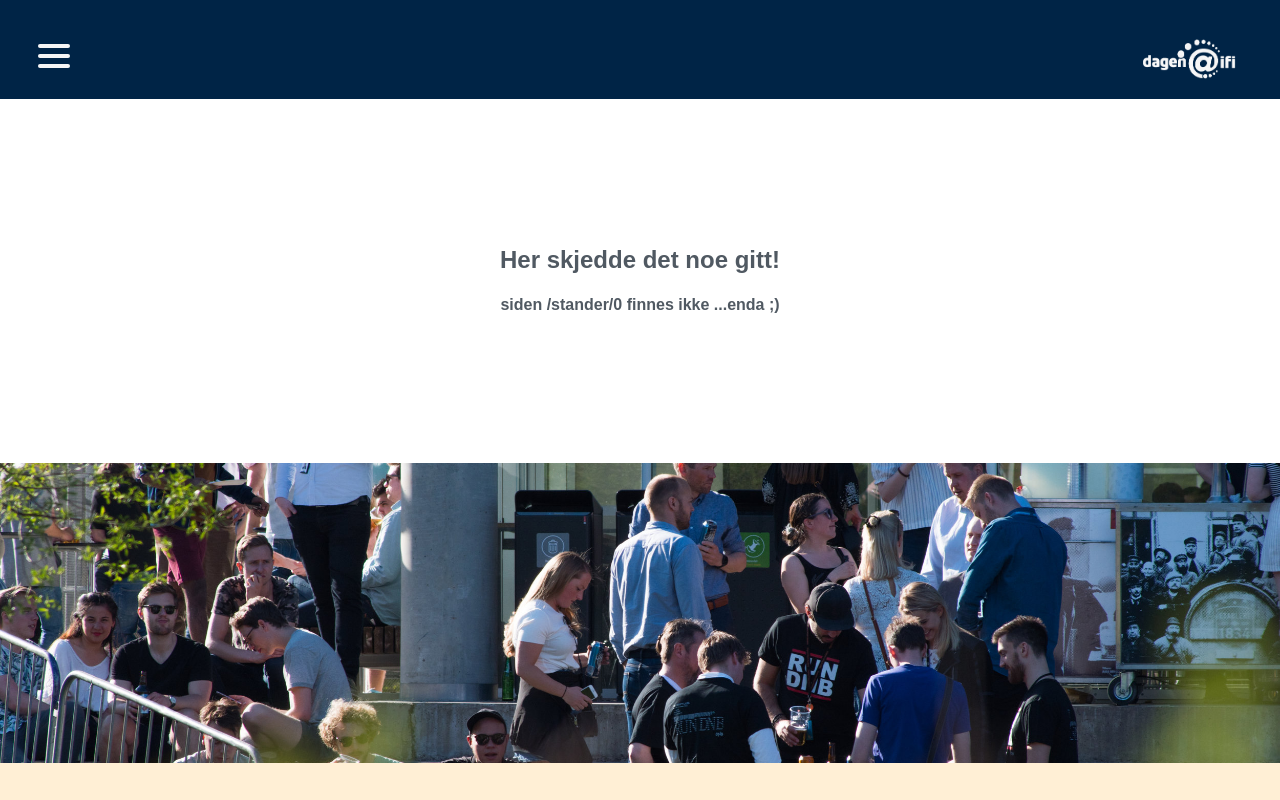
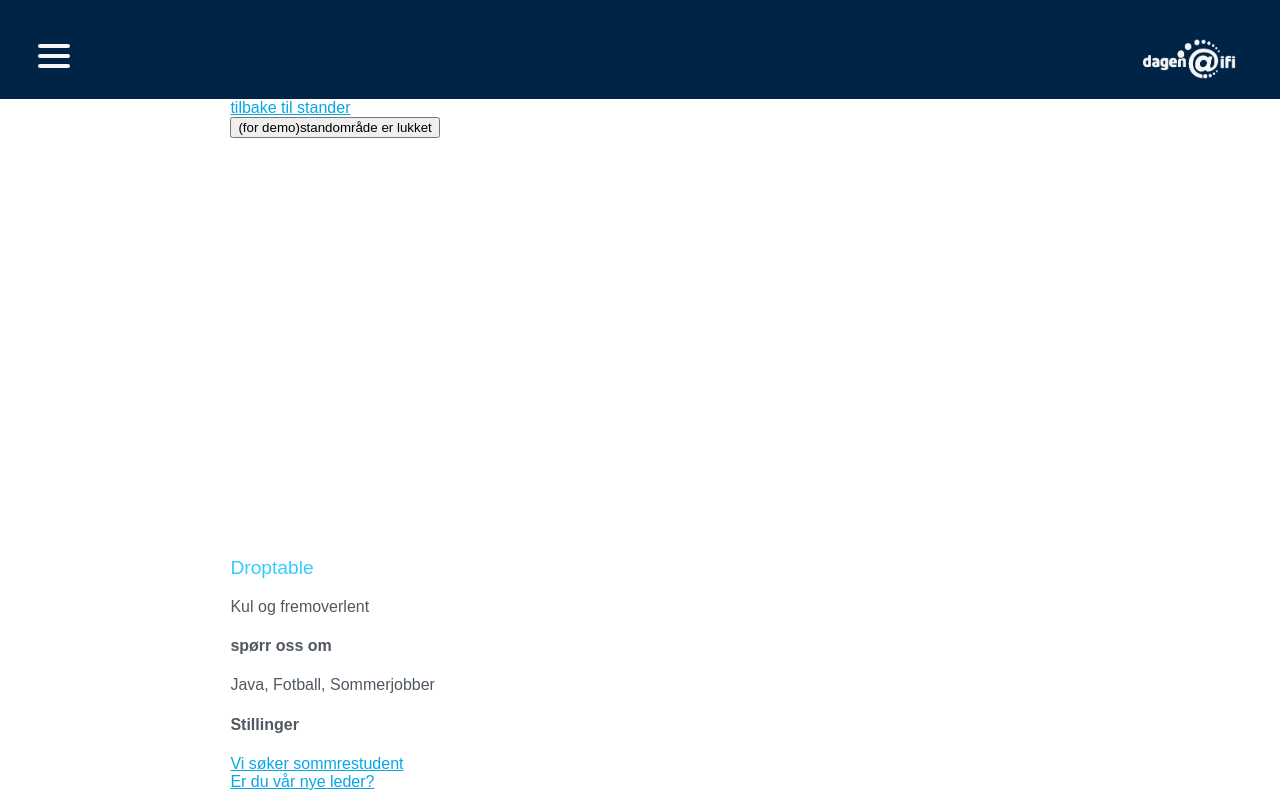
Before and after one commit to ifi-dagen/webpage, a React (Create React App) app: page /stander/0 in a window 1280 px wide. Built offline with nearby package versions, Linux system fonts and the light colour scheme.

Commit message:
Bedriftstand som egen side i stede for modal

```diff
--- a/src/App-routes.js
+++ b/src/App-routes.js
@@ -7,6 +7,7 @@
 import Front from './Front';
 import Error from './Error';
 import Stander from './Stander';
+import BedriftStand from './BedriftStand';
 
 
 class Routes extends Component {
@@ -43,6 +44,11 @@
           render={prop => <Stander {...prop} store={this.props.store} />}
         />
         <Route
+          exact
+          path="/stander/:bedrift"
+          render={prop => <BedriftStand {...prop} store={this.props.store} />}
+        />
+        <Route
           render={prop => <Error {...prop} store={this.props.store} />}
         />
       </Switch>
--- /dev/null
+++ b/src/BedriftStand.js
@@ -0,0 +1,105 @@
+import React, { Component } from 'react';
+import './App.css';
+import './stander.css';
+import stand_info from './data/stand_info.js'
+
+import ReactPlayer from 'react-player/youtube';
+
+
+
+export default class BedriftStand extends Component {
+  state = { show: true, active_stand: false };
+
+
+
+  hideModal = () => {
+    this.setState({ show: false });
+  };
+
+  active = (now) => {
+    console.log(now);
+    //for testing: edit the following variables as you please!
+    const stand_start = new Date(2019, 9, 24, 12, 0, 0, 0); //før: melding om at stander åpner "24.09 klxx:xx"
+    const stand_stop = new Date(2019, 9, 24, 14, 0, 0, 0); //før: stander
+    const stand_start2 = new Date(2020, 9, 25, 12, 0, 0, 0); //før: stand kort med video istede for zoom-link
+    const stand_stop2 = new Date(2020, 9, 25, 14, 0, 0, 0); //før: Stander                                                            //etter: takk for i år!
+    if (now < stand_start){
+      return false;
+    } else if (now < stand_stop){
+      return true;
+    } else if (now < stand_start2){
+      return false;
+    } else if (now < stand_stop2){
+      return true;
+    } else {
+      return false;
+    }
+  }
+
+  infoBolk = (bedrift) => {
+    return <div className="infoBolk">
+      <p className="bedriftnavn"> {bedrift.bedriftnavn}</p>
+      <p> {bedrift.beskrivelse}</p>
+      {bedrift.ice_breakers.length !== 0 && <h4>spørr oss om</h4>}
+      <p>{bedrift.ice_breakers.join(", ")}</p>
+      {bedrift.stillinger.length !== 0 && <h4>Stillinger</h4>}
+      {bedrift.stillinger.map((annonse, index) => {
+        return (<a href={annonse.link} key={index}>{annonse.tekst}<br/></a>)
+      })}
+      {bedrift.konkurranser.length !== 0 && <h4>Konkuranse</h4>}
+      {bedrift.konkurranser.map((annonse, index) => {
+        return (<a href={annonse.link}key={index}>{annonse.tekst}<br/></a>)
+      })}
+      {bedrift.foredrag.length !== 0 && <h4>foredrag</h4>}
+      {bedrift.foredrag.map((annonse, index) => {
+        return (<a href={annonse.link}key={index}>{annonse.tekst}<br/></a>)
+      })}
+    </div>
+  }
+
+  toggle = (e, value) => {
+    e.preventDefault();
+    this.setState({active_stand: value})
+  }
+
+  inntrykkt = (bedrift,videoStyle) => {
+    if (this.state.active_stand === true){
+      return <div id="zoomlink">
+              <a href={bedrift.zoomlink}> <h1>Møt oss her!</h1></a>
+            </div>
+    }
+    return <div id='videoContainer'>
+        <ReactPlayer
+          id='video'
+          url='https://www.youtube.com/watch?v=oUFJJNQGwhk'
+          playing={true}
+          loop={true}
+          style={videoStyle}
+          width='640px'
+          height='360px'
+        />
+      </div>
+  }
+
+
+
+  render(){
+    const bedrift = stand_info["dag1"][this.props.match.params.bedrift];
+    const videoStyle = {
+      width: '100px',
+      justifyContent: 'center',
+      alignSelf: 'center'
+    };
+
+    return (
+      <div className="modal">
+        <div className='modal-main'>
+          <a href="./">tilbake til stander<br/></a>
+          <button onClick={(e) => this.toggle(e,!this.state.active_stand)}>(for demo)standområde er {this.state.active_stand? "åpent":"lukket"}</button>
+          {this.inntrykkt(bedrift,videoStyle)}
+          {this.infoBolk(bedrift)}
+        </div>
+      </div>
+    )
+  }
+}
--- a/src/Stander.js
+++ b/src/Stander.js
@@ -34,22 +34,24 @@
     console.log(stand_info[dag][e.target.id]);
     //make everything blurry
     //make a modal appear
+
     this.showModal(stand_info[dag][e.target.id]);
   };
 
   stander = (dag) => {
     return stand_info[dag].map((bedrift, index) => {
+      const link="/stander/"+index;
       return (
         <div className="button-card-container"
              id={index} key={index}>
-          <button className="button-card"
+          <a className="button-card"
                   id={index} key={index}
-                  onClick={(e)=>{this.bedriftpop(e, dag)}}>
+                  href={link}>
             <img id={index}
                  className="button-img"
                  src={ require("./img/logoer/"+bedrift.logonavn) }
                  alt={bedrift.bedriftnavn}/>
-          </button>
+             </a>
         </div>)
     })
   }
--- a/src/data/stand_info.js
+++ b/src/data/stand_info.js
@@ -5,35 +5,35 @@
 {
   "dag1": [
     {
-      bedriftnavn: "IT-bedrift1",
+      bedriftnavn: "Droptable",
       beskrivelse: "Kul og fremoverlent",
       logonavn: "droptable.png",
-      zoomlink:"www.uio.no",
-      stillinger: ["Vi søker sommrestudent","Er du vår nye leder?"],
+      zoomlink:"https://uio.zoom.us/",
+      stillinger: [{tekst: "Vi søker sommrestudent", link: "https://www.jobbnorge.no/ledige-stillinger/stilling/188610/instituttleder-ved-institutt-for-teknologisystemer"},{tekst: "Er du vår nye leder?", link: "https://www.jobbnorge.no/ledige-stillinger/stilling/188610/instituttleder-ved-institutt-for-teknologisystemer"}],
       ice_breakers: ["Java","Fotball","Sommerjobber"],
       konkurranser: [],
       foredrag: ["https://www.dagenatifi.no/program/event"],
       tags: ["UX","SIKKERHET"]
     },
     {
-      bedriftnavn: "IT-bedrift2",
+      bedriftnavn: "Placeholder Inc.",
       beskrivelse: "Et veldig kult og fremoverlent sted, med de beste ansatt-godene",
       logonavn: "placeholder.png",
-      zoomlink:"https://zoom.us/",
-      stillinger: ["Bli fulltid fullstacker høsten 2021!","Vi søker devOps-utvikler med 12 års kyberneteserfaring!"],
+      zoomlink:"https://uio.zoom.us/",
+      stillinger: [{tekst: "Bli fulltid fullstacker høsten 2021!", link: "https://www.jobbnorge.no/ledige-stillinger/stilling/188610/instituttleder-ved-institutt-for-teknologisystemer"},{ tekst: "Vi søker devOps-utvikler med 12 års kyberneteserfaring!", link: "https://www.jobbnorge.no/ledige-stillinger/stilling/188610/instituttleder-ved-institutt-for-teknologisystemer"}],
       ice_breakers: ["Dans","Data","Dumle"],
-      konkurranser: ["Vi har en artig konkuranse!"],
-      foredrag: ["https://www.dagenatifi.no/program/event"],
+      konkurranser: [{tekst: "Vi har en artig konkuranse!", link:"https://www.dnb.no/privat/sparing-og-investering/spare/konkurranse-festivalsommer.html"}],
+      foredrag: [{tekst: "Hvordan ha live-demo uten problemer!", link: "https://www.dagenatifi.no/program/event"}],
       tags: ["ROBOTIKK","SIKKERHET"]
     },
     {
-      bedriftnavn: "En megastor bedrift",
+      bedriftnavn: "TBA AS",
       beskrivelse: "Et konkuransepreget miljø med litt for mye guttastemning og litt for lite mangfold!",
       logonavn: "tba.png",
       zoomlink:"https://zoom.us/",
-      stillinger: ["Bli fulltid full høsten 2021!","Vi søker deg!"],
+      stillinger: [{tekst: "Bli fulltid full høsten 2021!", link: "https://www.jobbnorge.no/ledige-stillinger/stilling/188610/instituttleder-ved-institutt-for-teknologisystemer"}],
       ice_breakers: ["Pensjon","Bank","Sikkerhet"],
-      konkurranser: ["Vi har en artig konkuranse!", "og en til!"],
+      konkurranser: [{tekst: "Vi har en artig konkuranse!", link:"https://www.dnb.no/privat/sparing-og-investering/spare/konkurranse-festivalsommer.html"}],
       foredrag: [],
       tags: ["LEDELSE","SIKKERHET","BANK"]
 
--- a/src/stander.css
+++ b/src/stander.css
@@ -1,4 +1,4 @@
-.modal {
+.modalx {
   position: fixed;
   top: 0;
   left: 0;
@@ -8,7 +8,7 @@
   backdrop-filter: blur(12px);
 }
 
-.modal-main {
+.modal-mainx {
   position:fixed;
   background: white;
   width: 80%;
@@ -16,6 +16,29 @@
   top:50%;
   left:50%;
   transform: translate(-50%,-50%);
+}
+
+.modal {
+  width:80%;
+  height: 100%;
+  display: flex;
+  justify-content: center;
+  margin: auto;
+  padding-bottom: 5%;
+
+}
+.modal-main{
+  background: white;
+  width: 80%;
+  height: auto;
+  text-align: left;
+}
+
+#zoomlink{
+  height: 360px;
+  display: flex;
+  align-items: center;
+  font-size: 2rem;
 }
 
 .stand-container{
@@ -124,6 +147,8 @@
 }
 
 #videoContainer{
-    justify-content: center;
-    align-self: center;
+  width: 640px;
+  height: 400px;
+  margin: auto;
+
 }
```
